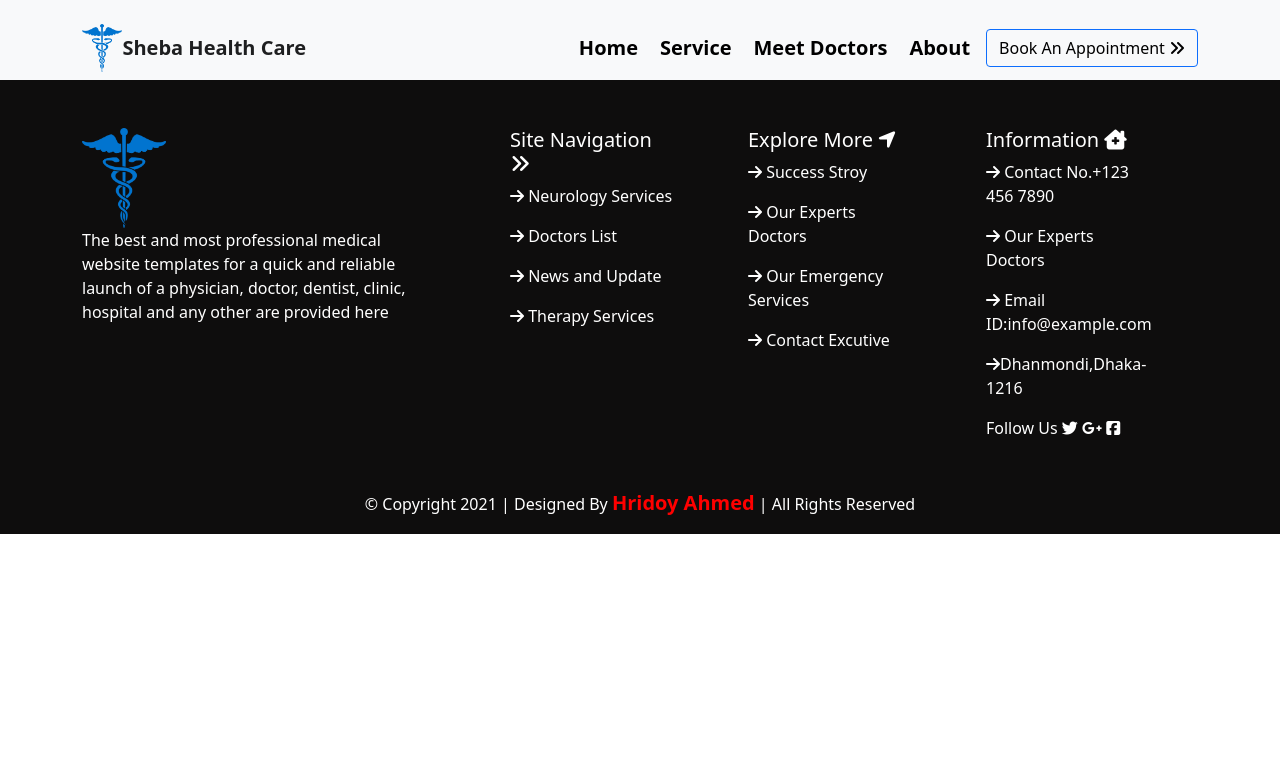
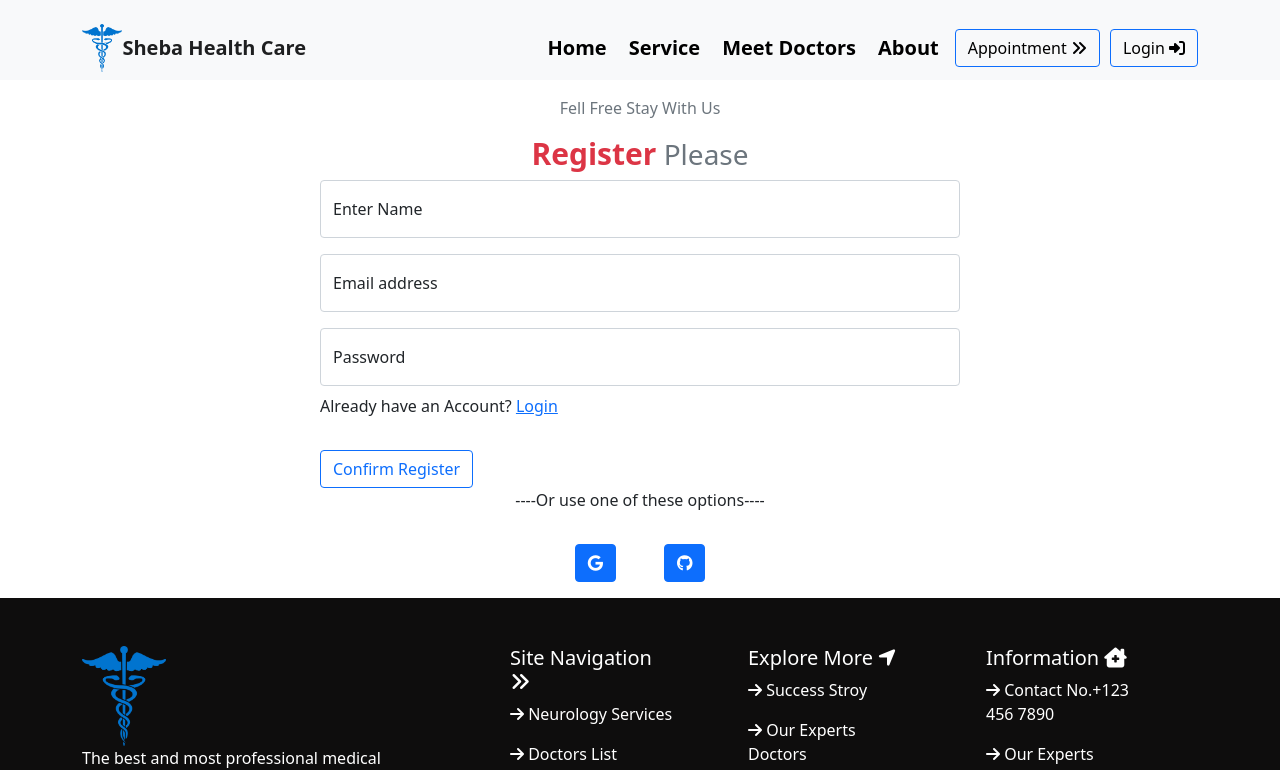
Before and after one commit to hridoy01-hash/sheba-health-care-webapp, a React (Create React App) app: page /register in a window 1280 px wide. Shown: the top 770 px of the page. Built offline with nearby package versions, Linux system fonts and the light colour scheme.

Commit message:
login page done

```diff
--- a/src/App.js
+++ b/src/App.js
@@ -1,7 +1,12 @@
 import 'bootstrap/dist/css/bootstrap.min.css';
 import { BrowserRouter as Router,Switch,Route} from 'react-router-dom';
 import './App.css';
+import Appoinment from './Pages/Appoinment/Appoinment';
 import Home from './Pages/Home/Home/Home';
+import Login from './Pages/Login/Login';
+import MeetDoctor from './Pages/MeetDoctor/MeetDoctor';
+import NotFound from './Pages/NotFound/NotFound';
+import Register from './Pages/Register/Register';
 import Footer from './Pages/Shared/Footer/Footer';
 import Header from './Pages/Shared/Header/Header';
 
@@ -17,6 +22,21 @@ function App() {
          <Route exact path="/home">
           <Home></Home>
          </Route>
+         <Route path="/meetdoctor">
+           <MeetDoctor></MeetDoctor>
+         </Route>
+         <Route path="/appoinment">
+           <Appoinment></Appoinment>
+         </Route>
+         <Route path="/login">
+           <Login></Login>
+         </Route>
+         <Route path="/register">
+           <Register></Register>
+         </Route>
+         <Route path="*">
+         <NotFound></NotFound>
+         </Route>
         </Switch>
         <Footer></Footer>
       </Router>
--- /dev/null
+++ b/src/Pages/Appoinment/Appoinment.js
@@ -0,0 +1,58 @@
+import React from 'react';
+import { Form,Button } from 'react-bootstrap';
+
+const Appoinment = () => {
+    return (
+        <div>
+    <p className="text-center text-muted mt-3">WE ALWAYS READY HELPS YOU</p>
+    <h3 className="text-center text-muted"> <span className="fw-bold text-danger" style={{fontSize:"30px"}}>Book An</span> Appointment</h3>
+    <div className="w-50 mx-auto">
+            <Form>
+  <Form.Group className="mb-3">
+    <Form.Label>First Name</Form.Label>
+    <Form.Control type="text" placeholder="Enter First Name" />
+  </Form.Group>
+  <Form.Group className="mb-3">
+    <Form.Label>Last Name</Form.Label>
+    <Form.Control type="text" placeholder="Enter Lasr Name" />
+  </Form.Group>
+  <Form.Group className="mb-3" controlId="formBasicEmail">
+    <Form.Label>Email address</Form.Label>
+    <Form.Control type="email" placeholder="Enter email" />
+    <Form.Text className="text-muted">
+      We'll never share your email with anyone else.
+    </Form.Text>
+  </Form.Group>
+  <Form.Group className="mb-3">
+    <Form.Label>Address</Form.Label>
+    <Form.Control type="text" placeholder="Enter Address" />
+  </Form.Group>
+  <Form.Group className="mb-3">
+    <Form.Label>Select Department</Form.Label>
+    <Form.Select className="mb-3">
+    <option>Default select</option>
+    <option>Psychiatry</option>
+    <option>Opthalmology</option>
+    <option>Cardiology</option>
+    <option>Immumnology</option>
+    <option>Dental</option>
+  </Form.Select>
+  </Form.Group>
+  <Form.Group className="mb-3" controlId="exampleForm.ControlTextarea1">
+    <Form.Label>Explain Your Problem</Form.Label>
+    <Form.Control as="textarea" rows={3} />
+  </Form.Group>
+
+  <Form.Group className="mb-3" controlId="formBasicCheckbox">
+    <Form.Check type="checkbox" label="Agree with Term and Condition" />
+  </Form.Group>
+  <Button className="mb-5" variant="primary" type="submit">
+    Confirm Apoinment
+  </Button>
+</Form>
+            </div>
+        </div>
+    );
+};
+
+export default Appoinment;
--- /dev/null
+++ b/src/Pages/Login/Login.js
@@ -0,0 +1,34 @@
+import React from 'react';
+import { FloatingLabel, Form,Button } from 'react-bootstrap';
+import { Link } from 'react-router-dom';
+
+const Login = () => {
+    return (
+    <div className="w-50 mx-auto">
+
+    <p className="text-center text-muted mt-3 ">Want Conecetd with us?</p>
+    <h3 className="text-center text-muted mb-5"> <span className="fw-bold text-danger" style={{fontSize:"30px"}}>Login</span> Please</h3>
+  <FloatingLabel
+    controlId="floatingInput"
+    label="Email address"
+    className="mb-3"
+  >
+    <Form.Control type="email" placeholder="name@example.com" />
+  </FloatingLabel>
+  <FloatingLabel controlId="floatingPassword" label="Password">
+    <Form.Control type="password" placeholder="Password" />
+  </FloatingLabel>
+  <p className="mt-2">Have not any Account? <Link to="/register">Register</Link> </p>
+  <Button className="mt-3" variant="outline-primary">Confirm Login</Button>
+  <p className="text-center">----Or use one of these options----</p>
+  <div className="d-flex justify-content-center mb-5 ">
+  <Button className="mt-3 mb-3 me-5" variant="primary"><i className="fab fa-google"></i></Button>
+  <Button className="mt-3 mb-3" variant="primary"><i className="fab fa-github"></i></Button>
+  </div>
+
+
+        </div>
+    );
+};
+
+export default Login;
--- /dev/null
+++ b/src/Pages/MeetDoctor/MeetDoctor.js
@@ -0,0 +1,12 @@
+import React from 'react';
+
+const MeetDoctor = () => {
+    return (
+        <div>
+     <p className="text-center text-muted mt-3">MEET OUR DOCOTS</p>
+    <h3 className="text-center text-muted"> <span className="fw-bold text-danger" style={{fontSize:"30px"}}>Professional &</span> Enthusiastic</h3>
+        </div>
+    );
+};
+
+export default MeetDoctor;
--- /dev/null
+++ b/src/Pages/NotFound/NotFound.js
@@ -0,0 +1,16 @@
+import React from 'react';
+import { Link } from 'react-router-dom';
+
+const NotFound = () => {
+    return (
+        <div  className="text-center text-danger mt-5 mb-3">
+            <h3 className="text-danger text-center">404</h3>
+            <p className="text-danger text-center">This Page Is Not Availale Right Now</p>
+            <Link to="/home">
+            <button className="btn btn-outline-primary ">Back Home</button>
+            </Link>
+        </div>
+    );
+};
+
+export default NotFound;
--- /dev/null
+++ b/src/Pages/Register/Register.js
@@ -0,0 +1,39 @@
+import React from 'react';
+import { FloatingLabel, Form,Button} from 'react-bootstrap';
+import { Link } from 'react-router-dom';
+
+const Register = () => {
+    return (
+        <div className="w-50 mx-auto ">
+    <p className="text-center text-muted mt-3">Fell Free Stay With Us</p>
+    <h3 className="text-center text-muted"> <span className="fw-bold text-danger" style={{fontSize:"30px"}}>Register</span> Please</h3>
+  <FloatingLabel
+    controlId="floatingInput"
+    label="Enter Name"
+    className="mb-3"
+  >
+    <Form.Control type="text" placeholder="Enter Name" />
+  </FloatingLabel>
+
+  <FloatingLabel
+    controlId="floatingInput"
+    label="Email address"
+    className="mb-3"
+  >
+    <Form.Control type="email" placeholder="name@example.com" />
+  </FloatingLabel>
+  <FloatingLabel controlId="floatingPassword" label="Password">
+    <Form.Control type="password" placeholder="Password" />
+  </FloatingLabel>
+  <p className="mt-2">Already have an Account? <Link to="/login">Login</Link> </p>
+  <Button className="mt-3" variant="outline-primary">Confirm Register</Button>
+  <p className="text-center">----Or use one of these options----</p>
+  <div className="d-flex justify-content-center ">
+  <Button className="mt-3 mb-3 me-5" variant="primary"><i className="fab fa-google"></i></Button>
+  <Button className="mt-3 mb-3" variant="primary"><i className="fab fa-github"></i></Button>
+  </div>
+        </div>
+    );
+};
+
+export default Register;
--- a/src/Pages/Shared/Header/Header.js
+++ b/src/Pages/Shared/Header/Header.js
@@ -1,7 +1,7 @@
 import React from 'react';
 import { Container, Navbar,Button } from 'react-bootstrap';
 import './Header.css'
-import { NavLink } from 'react-router-dom';
+import { Link, NavLink } from 'react-router-dom';
 import logo from '../../../images/lofo.jpg'
 
 
@@ -33,10 +33,15 @@ const Header = () => {
 
     <NavLink to="/services" style={{textDecoration:"none",fontSize:"20px", marginRight:"10px",fontWeight:"bold",padding:"6px",color:"black"}} activeStyle={activeStyle}>Service</NavLink>
 
-    <NavLink to="/aboutus" style={{textDecoration:"none",fontSize:"20px", marginRight:"10px",fontWeight:"bold",padding:"6px",color:"black"}} activeStyle={activeStyle}>Meet Doctors</NavLink>
+    <NavLink to="/meetdoctor" style={{textDecoration:"none",fontSize:"20px", marginRight:"10px",fontWeight:"bold",padding:"6px",color:"black"}} activeStyle={activeStyle}>Meet Doctors</NavLink>
 
     <NavLink to="/registration" style={{textDecoration:"none",fontSize:"20px", marginRight:"10px",fontWeight:"bold",padding:"6px",color:"black"}} activeStyle={activeStyle}>About </NavLink>
-    <Button style={{color:"black"}} variant="outline-primary">Book An Appointment <i className="fas fa-angle-double-right"></i></Button>
+   <Link to="/appoinment">
+   <Button style={{color:"black",marginRight:"10px"}} variant="outline-primary"> Appointment <i className="fas fa-angle-double-right"></i></Button>
+   </Link>
+    <Link to="/login">
+    <Button style={{color:"black"}} variant="outline-primary">Login <i className="fas fa-sign-in-alt"></i></Button>
+    </Link>
     </Navbar.Collapse>
     </Container>
   </Navbar>
```
Also changed, not shown: src/Pages/Appoinment/Appoinment.css (added), src/Pages/Login/Login.css (added), src/Pages/MeetDoctor/MeetDoctor.css (added), src/Pages/NotFound/NotFound.css (added), src/Pages/Register/Register.css (added).
